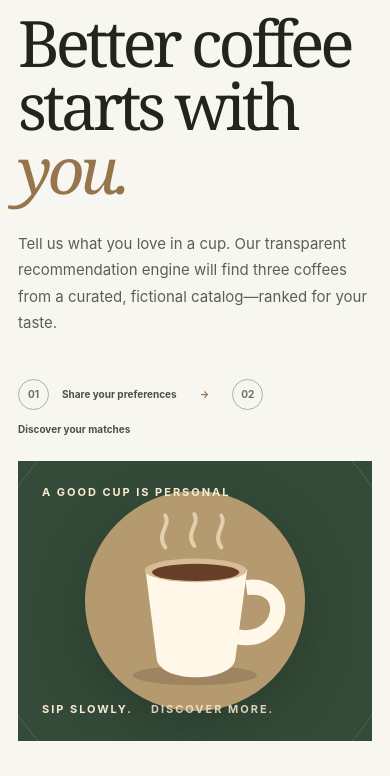
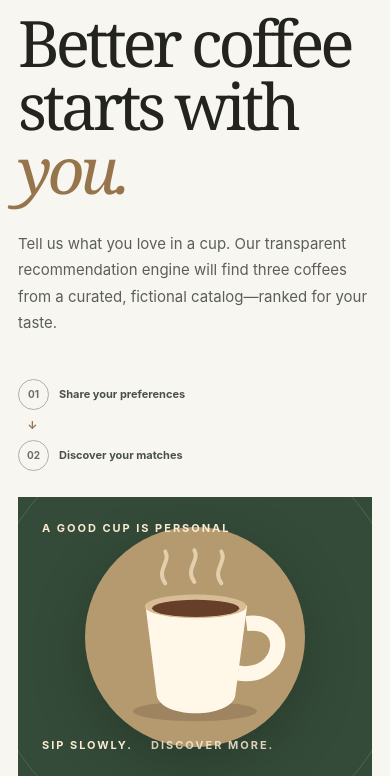
Before and after one commit to ryanrowe2/coffee-recommendation-prototype, a Flask app: page / in a window 390 px wide. Shown: the part 170-946 px from the top of the page. Run offline with Flask 3, Linux system fonts and the light colour scheme.

Commit message:
fix(ui): keep mobile recommendation progress labels with their steps
* fix: keep each hero progress number and label together

* fix: stack grouped progress steps on narrow viewports

* test: assert nonorphaned mobile progress steps at 390px and 320px

* docs: distinguish historical screenshots from current browser evidence

* style: apply Ruff formatting to mobile visual regression assertions

```diff
--- a/app/static/style.css
+++ b/app/static/style.css
@@ -149,7 +149,15 @@ button:focus-visible,a:focus-visible,select:focus-visible,input:focus-visible {
   font-weight:700;
 }
 
+.proof-step {
+  display:inline-flex;
+  align-items:center;
+  gap:10px;
+  white-space:nowrap;
+}
+
 .proof-circle {
+  flex:0 0 31px;
   border:1px solid #adb3a9;
   border-radius:50%;
   width:31px;
@@ -755,8 +763,7 @@ button:focus-visible,a:focus-visible,select:focus-visible,input:focus-visible {
     font-size:15px;
   }
   .hero-proof {
-    font-size:10px;
-    flex-wrap:wrap;
+    font-size:11px;
   }
   .hero-art {
     height:280px;
@@ -843,3 +850,17 @@ button:focus-visible,a:focus-visible,select:focus-visible,input:focus-visible {
   white-space:nowrap;
   border:0;
 }
+
+/* Keep both progress steps intact at mobile and narrow-tablet widths. */
+@media(max-width:980px) {
+  .hero-proof {
+    flex-direction:column;
+    align-items:flex-start;
+    gap:8px;
+  }
+  .proof-arrow {
+    display:inline-block;
+    margin:0 0 0 10px;
+    transform:rotate(90deg);
+  }
+}
--- a/app/templates/index.html
+++ b/app/templates/index.html
@@ -7,7 +7,11 @@
     <div class="hero-copy">
       <h1>Better coffee<br>starts with <em>you.</em></h1>
       <p class="hero-description">Tell us what you love in a cup. Our transparent recommendation engine will find three coffees from a curated, fictional catalog—ranked for your taste.</p>
-      <div class="hero-proof"><span class="proof-circle">01</span><span>Share your preferences</span><span class="proof-arrow">→</span><span class="proof-circle">02</span><span>Discover your matches</span></div>
+      <div class="hero-proof" aria-label="Recommendation steps">
+        <span class="proof-step"><span class="proof-circle">01</span><span class="proof-label">Share your preferences</span></span>
+        <span class="proof-arrow" aria-hidden="true">→</span>
+        <span class="proof-step"><span class="proof-circle">02</span><span class="proof-label">Discover your matches</span></span>
+      </div>
     </div>
     <div class="hero-art" aria-hidden="true">
        <div class="art-label">A GOOD CUP IS PERSONAL</div>
```
Also changed, not shown: tests/test_browser_flow.py (+30 -1 lines), README.md.
